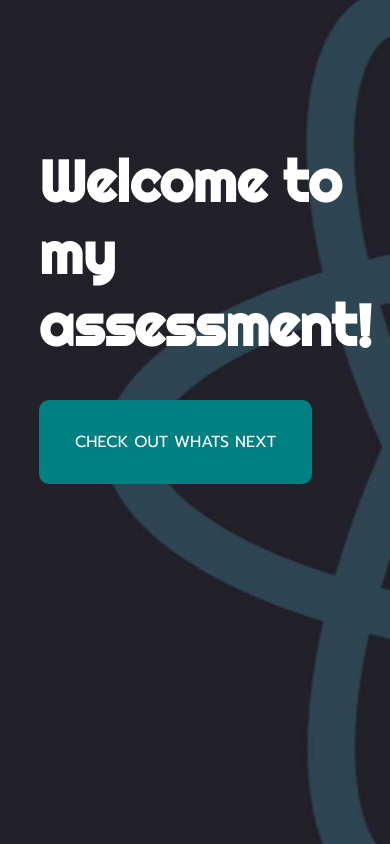
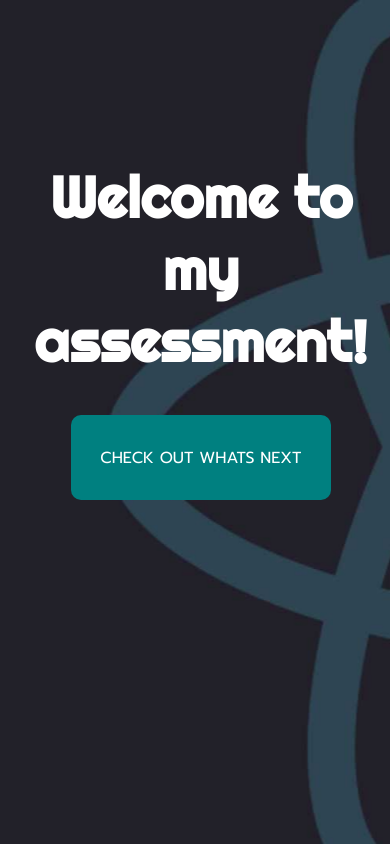
Before and after one commit to TexaCaliCoder/Call-Em-All-Challenge, a React (Create React App) app: page / in a window 390 px wide. Built offline with nearby package versions, Linux system fonts and the light colour scheme; what google-maps-react would draw is missing.

Commit message:
updates to mobile response

```diff
--- a/src/Styles/eventStyles/eventPageStyles.js
+++ b/src/Styles/eventStyles/eventPageStyles.js
@@ -29,6 +29,9 @@ export const EventLeftSide = styled.div`
 
     .topLeft{
         align-self:center;
+        @media(max-width:900px){
+               text-align: center;
+           }
     }
     .deets{
         h3{
@@ -64,6 +67,13 @@ export const EventRightSide = styled.div`
     @media (max-width: 900px){
      width: 90%;
      align-items: center;
+     .rightButton{
+         width:100%;
+         margin-bottom: 4%;
+     }
+     .buttonComp{
+         width: 100%;
+     }
     }
     .map{
         height:auto;
@@ -76,6 +86,7 @@ export const EventRightSide = styled.div`
        h3{
            font-family:Righteous;
            letter-spacing: 4px;
+
        }
     }
      .bottomRight{
--- a/src/Styles/landingStyles/landingView.js
+++ b/src/Styles/landingStyles/landingView.js
@@ -12,8 +12,14 @@ export const LandingWrapper = styled.div`
         font-family:Righteous;
     }
     @media(max-width: 900px){
+        width: 95%;
+        align-items: center;
+        margin:4%;
         .buttonComp{
             width:70%;
         }
+        h1{
+            text-align: center;
+        }
     }
 `
--- a/src/Styles/rsvpStyles/rsvpStyle.js
+++ b/src/Styles/rsvpStyles/rsvpStyle.js
@@ -19,8 +19,12 @@ export const RsvpWrapper = styled.div`
         margin-top: 2%
     }
     @media(max-width:900px){
+        .buttonWrapper{
+            width: 50%
+        }
         .buttonComp{
-            width:90%;
+            width:100%;
+            height: 100%;
         }
     }
 `
```
